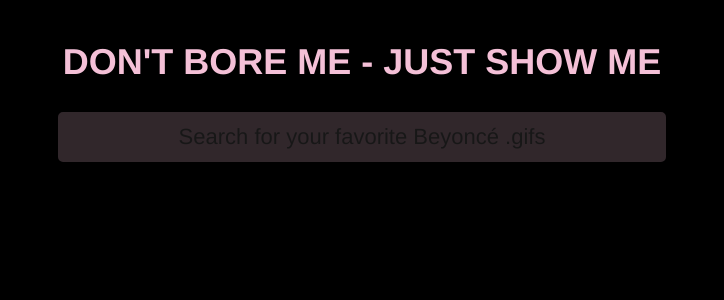
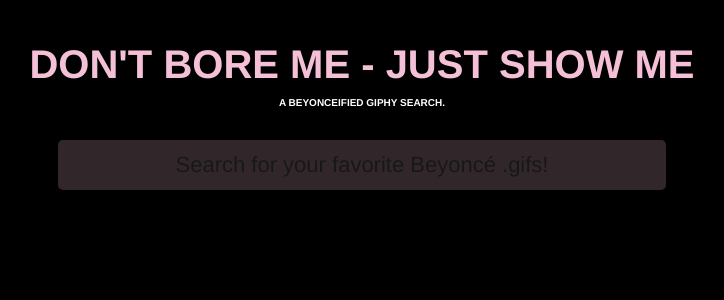
Before and after one commit to jocelynharper/BeyGoodWebApp, a React (Create React App) app: page / in a window 1280 px wide. Shown: the top 300 px of the page, without its empty margins (278-1002 px from the left). Built offline with nearby package versions, Linux system fonts and the light colour scheme.

Commit message:
Adjusted the columns on how the .gifs appear in larger resolutions.

```diff
--- a/src/App.js
+++ b/src/App.js
@@ -16,7 +16,7 @@
   }
 
   handleTermChange(term) {
-    const url = `http://api.giphy.com/v1/gifs/search?q=beyonce+${term}&api_key=uTm7il4oTA1SjAp12nAouLLKMstq6ldV&limit=10`;
+    const url = `http://api.giphy.com/v1/gifs/search?q=${term}+beyonce&api_key=uTm7il4oTA1SjAp12nAouLLKMstq6ldV&limit=10`;
 
     request.get(url, (err, res) => {
       this.setState({ gifs: res.body.data })
@@ -27,6 +27,7 @@
     return (
       <div className="App">
         <h1>don't bore me - just show me</h1>
+        <p><b>A BEYONCEIFIED GIPHY SEARCH.</b></p>
         <br></br>
       <SearchBar onTermChange={term => this.handleTermChange(term)} />
       <GifList gifs={this.state.gifs} />
--- a/src/SearchBar.js
+++ b/src/SearchBar.js
@@ -3,18 +3,18 @@
 class SearchBar extends Component{
   constructor(){
     super();
-    this.state={ term: '' }
+    this.state={ value: '' }
   }
 
-  onInputChange(term){
-    this.setState({term});
-    this.props.onTermChange(term);
+  onInputChange(value){
+    this.setState({value});
+    this.props.onTermChange(value);
   }
 
   render(){
     return(
       <div className = "search-bar">
-        <input placeholder="Search for your favorite Beyoncé .gifs" onChange={event => this.onInputChange(event.target.value)} />
+        <input placeholder="Search for your favorite Beyoncé .gifs!" onChange={event => this.onInputChange(event.target.value)} />
       </div>
     );
   }
--- a/src/index.css
+++ b/src/index.css
@@ -5,9 +5,15 @@
   background-color: #000000;
 }
 
+p{
+  color: white;
+  font-size: 10px;
+}
+
 h1{
   color: #f4c0d7;
   font-weight: bold;
+  font-size: 40px;
   font-family: 'Oswald' sans-serif;
   text-transform: uppercase;
 }
@@ -30,6 +36,7 @@
 
 .gif-item img {
     width: 100%;
+    border-radius: 8px;
 }
 
 .gif-list {
@@ -82,9 +89,9 @@
 
 @media only screen and (min-width: 1100px) {
     .gif-list {
-        -moz-column-count: 5;
-        -webkit-column-count: 5;
-        column-count: 5;
+        -moz-column-count: 3;
+        -webkit-column-count: 3;
+        column-count: 3;
     }
 }
 
```
